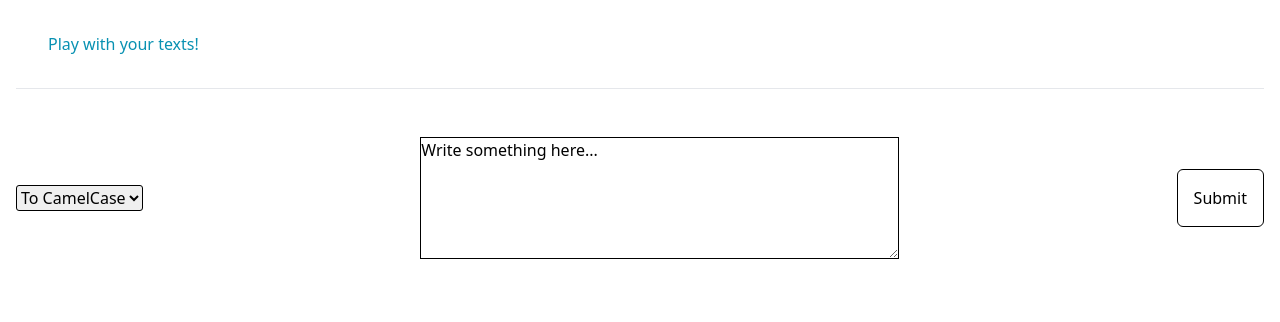
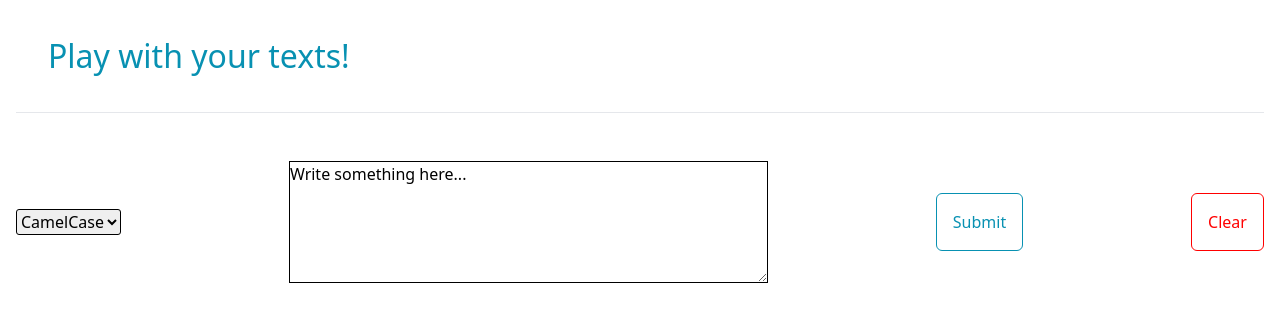
Before and after one commit to Jrod-DEV/text-converter-app, a React (Create React App) app: page / in a window 1280 px wide. Shown: the top 322 px of the page. Built offline with nearby package versions, Linux system fonts and the light colour scheme.

Commit message:
feat: clear button

```diff
--- a/src/components/App.css
+++ b/src/components/App.css
@@ -1,6 +1,10 @@
-h1 {
+header {
   padding: 2rem;
   justify-content: center;
+}
+
+header p {
+  font-size: 2rem;
 }
 
 .mainForm {
@@ -22,8 +26,17 @@ select {
 }
 
 .convertBtn {
+  border: 1px solid;
+  color: rgb(8, 145, 178);
+  border-radius: 6px;
   cursor: pointer;
+  padding: 1rem;
+}
+
+.clearBtn {
   border: 1px solid;
   border-radius: 6px;
+  color: red;
+  cursor: pointer;
   padding: 1rem;
 }
--- a/src/components/App.js
+++ b/src/components/App.js
@@ -1,29 +1,42 @@
-import React from 'react';
+import React, { useState } from 'react';
+import { textConverter } from '../helpers/textConverter';
+import './App.css';
 // import { NavBar } from './NavBar/NavBar';
 
-import './App.css';
+export const App = () => {
+  const [value, setValue] = useState('');
 
-export const App = () => {
+  const handleChange = (event) => {
+    setValue(event.target.value);
+  };
+
+  const clearForm = () => {
+    setValue('');
+  };
+
   return (
     <div class="container mx-auto px-4">
-      <h1 class=" text-cyan-600">Play with your texts!</h1>
+      <header>
+        <p class="text-cyan-600">Play with your texts!</p>
+      </header>
       <div class="static">
         <hr />
         <form class="mainForm">
           <select name="select" id="">
-            <option>To CamelCase</option>
-            <option>TO UPERCASE</option>
-            <option>to lowercase</option>
-            <option>to Reverse</option>
+            <option>CamelCase</option>
+            <option>UPERCASE</option>
+            <option>lowercase</option>
+            <option>Reverse</option>
           </select>
 
-          <textarea rows="5" cols="50">
+          <textarea name="textarea" rows="5" cols="50" onChange={handleChange}>
             Write something here...
           </textarea>
 
           <button class="convertBtn" type="submit">
             Submit
           </button>
+          <button class="clearBtn" onclick={clearForm}>Clear</button>
         </form>
       </div>
     </div>
```
